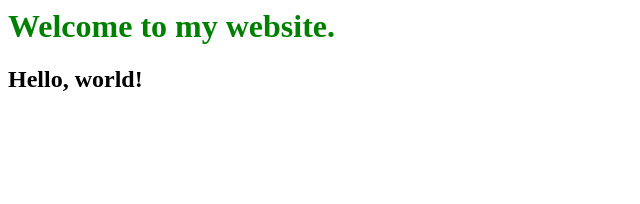
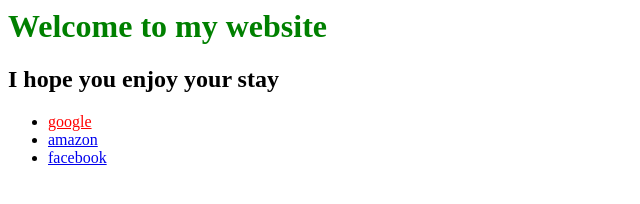
Before and after one commit to v36A/v36a.github.io, a plain HTML site: page index.html in a window 1280 px wide. Shown: the whole page, without its empty margins (0-640 px from the left). Drawn offline with Linux system fonts and the light colour scheme.

Commit message:
Added links

```diff
--- a/index.html
+++ b/index.html
@@ -7,12 +7,25 @@
                 color: green;
             }
 
+            a[href="www.google.com"]{
+                color: red
+
+            }
+
+
+
+
     </style>
     </head>
     <body>
 
-        <h1>Welcome to my website.</h1>
-        <h2>Hello, world!</h2>
+        <h1>Welcome to my website</h1>
+        <h2>I hope you enjoy your stay</h2>
+        <ul>
+            <li><a href="www.google.com">google</li>
+            <li><a href="www.amazon.com">amazon</a></li>
+            <li><a href="www.facebook.com">facebook</a></li>
+        </ul>
 
     </body>
 </html>
```
